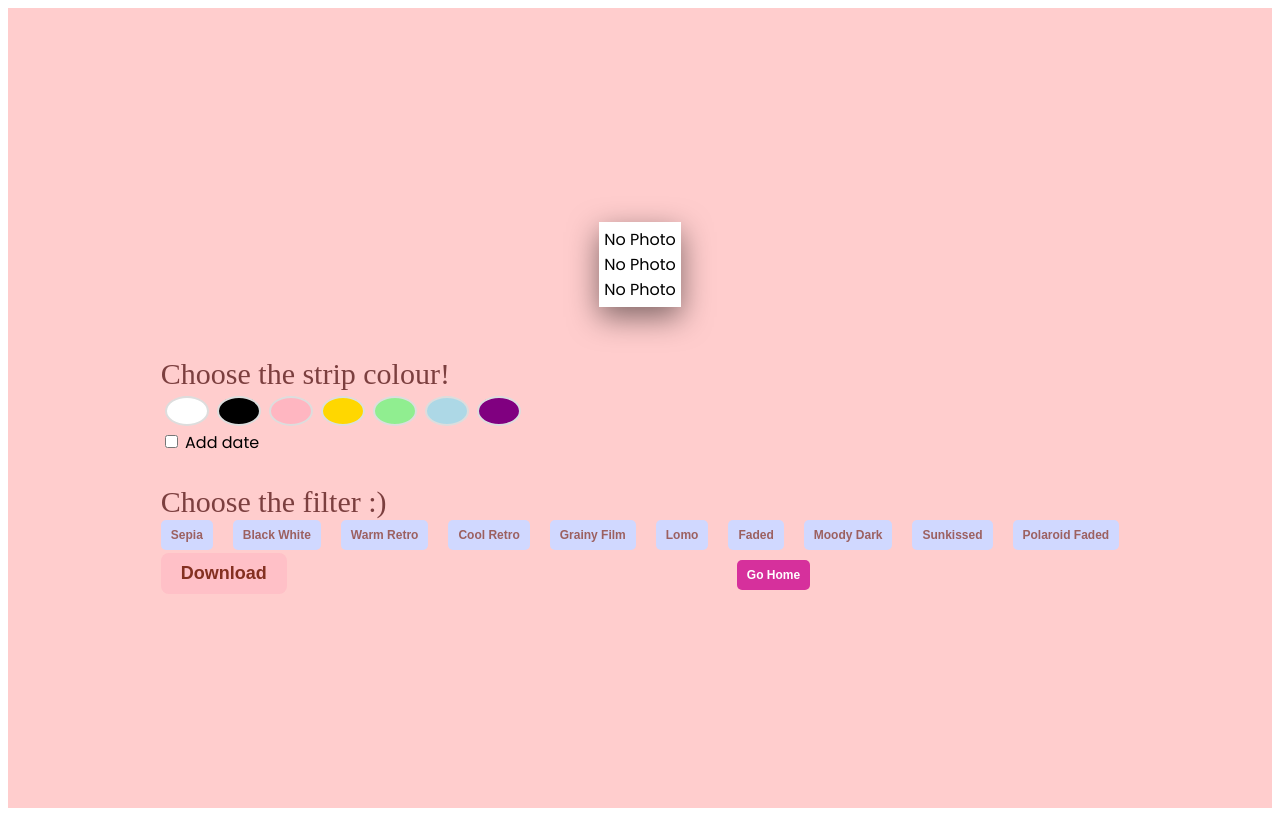
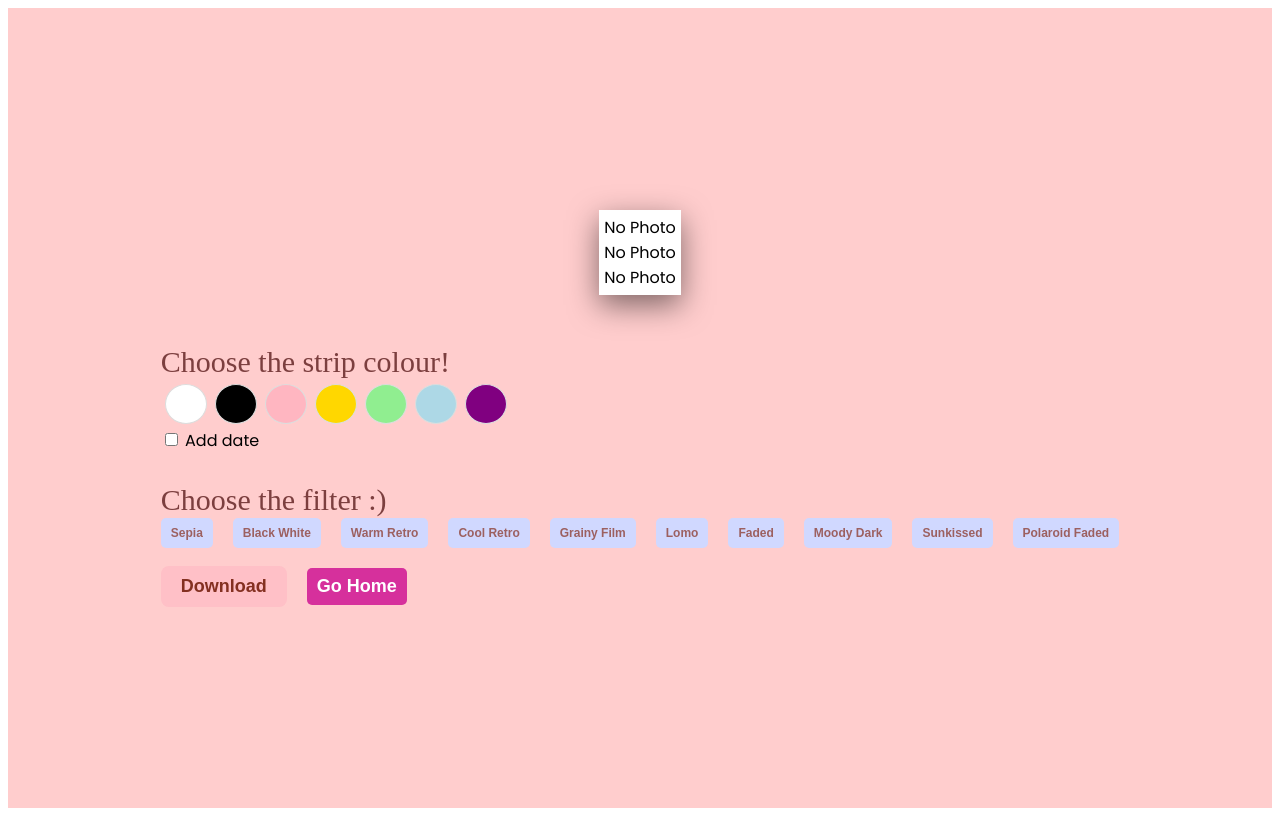
Before and after one commit to udayagrahari/photobooth-2.0, a React (Vite) app: page /collage in a window 1280 px wide. Built offline with nearby package versions, Linux system fonts and the light colour scheme.

Commit message:
maa ksam final

```diff
--- a/src/components/CollagePage.css
+++ b/src/components/CollagePage.css
@@ -78,45 +78,45 @@
   background: #85acff;
 }
 
-.sepia img {
+.Sepia img {
   filter: sepia(100%) contrast(1.2);
 }
 
-.black-white img {
+.Black-White img {
   filter: grayscale(100%) contrast(1.3);
 }
 
-.warm-retro img {
+.Warm-Retro img {
   filter: sepia(60%) brightness(1.1) contrast(1.2);
 }
 
-.cool-retro img {
+.Cool-Retro img {
   filter: contrast(1.1) brightness(0.9) hue-rotate(180deg);
 }
 
-.grainy-film img {
+.Grainy-Film img {
   filter: contrast(1.2) brightness(0.9) grayscale(20%);
   background: url('https://www.transparenttextures.com/patterns/noise.png');
 }
 
-.lomo img {
+.Lomo img {
   filter: brightness(0.9) contrast(1.3) saturate(1.2);
   border-radius: 5px;
 }
 
-.faded-rose img {
+.Faded img {
   filter: sepia(30%) contrast(0.8) brightness(1.1) hue-rotate(310deg);
 }
 
-.moody-dark img {
+.Moody-Dark img {
   filter: brightness(0.7) contrast(1.4);
 }
 
-.sunkissed img {
+.Sunkissed img {
   filter: brightness(1.2) contrast(1.1) sepia(30%);
 }
 
-.polaroid-faded img {
+.Polaroid-Faded img {
   filter: contrast(0.9) brightness(1.1) sepia(40%);
 }
 
@@ -134,20 +134,20 @@
 }
 .color-button {
   width: 30px;      /* You can make this number bigger or smaller */
-  height: 30px;     /* You can make this number bigger or smaller */
+  height: 40px;     /* You can make this number bigger or smaller */
   border-radius: 50%; /* This makes the button a circle */
-  border: 2px solid #ddd; /* Adds a light border */
+  border: 1px solid #ddd; /* Adds a light border */
   cursor: pointer;
   margin: 4px;      /* Adds some space around each button */
 }
 
 .go-home-button
 {
-  margin-top: 10px;
-  margin-left: 450px;
+  margin-top: 20px;
+  margin-left: 20px;
   padding: 8px 10px;
   border: none;
-  font-size: 12px;
+  font-size: 18px;
   border-radius: 5px;
   cursor: pointer;
   transition: all 0.2s ease-in-out;
```
